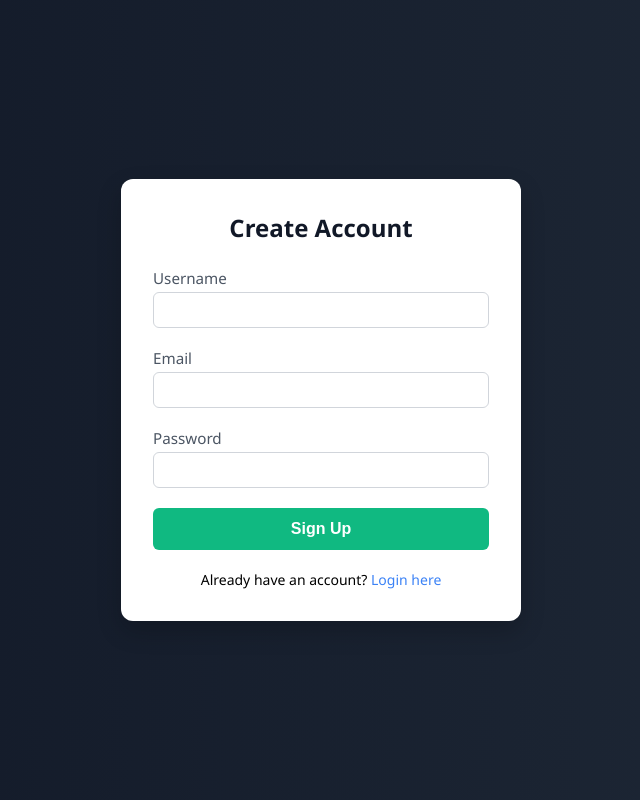
After one commit to Watson-Dev7/zedmemes-new, a PHP site: page /pages/signup.php in a window 1280 px wide. The commit adds this page. Shown: the whole page, without its empty margins (319-959 px from the left). Run offline with PHP 8.4, Linux system fonts and the light colour scheme; a stand-in replaces the project's code that opens the database connection.

Commit message:
added signup

```diff
--- a/pages/login.php
+++ b/pages/login.php
@@ -26,7 +26,7 @@
 
         <button type="submit" class="login-btn">Login</button>
 
-        <p class="signup-text">Don't have an account? <a href="#">Sign up</a></p>
+        <p class="signup-text">Don't have an account? <a href="signup.php">Sign up</a></p>
     </form>
 </div>
 
@@ -59,7 +59,7 @@
             const result = await response.json();
 
             if (result.success) {
-                window.location.href = result.redirect || '/';
+                window.location.href = result.redirect || '/zedmemes-new';
             } else {
                 throw new Error(result.message || 'Login failed');
             }
--- /dev/null
+++ b/pages/signup.php
@@ -0,0 +1,100 @@
+<?php
+
+$message = '';
+
+if ($_SERVER['REQUEST_METHOD'] == 'POST') {
+    $username = htmlspecialchars(trim($_POST['username']));
+    $email = htmlspecialchars(trim($_POST['email']));
+    $password = $_POST['password'];
+
+    if ($username && $email && $password) {
+        $hashedPassword = password_hash($password, PASSWORD_BCRYPT);
+
+        $stmt = $pdo->prepare("INSERT INTO users (username, email, password) VALUES (?, ?, ?)");
+        if ($stmt->execute([$username, $email, $hashedPassword])) {
+            $message = "Account created successfully!";
+        } else {
+            $message = "Error creating account.";
+        }
+    } else {
+        $message = "All fields are required.";
+    }
+}
+?>
+
+
+<link rel="stylesheet" href="../foundatiob/css/login.css">
+
+
+<div class="login-wrapper">
+    <form class="login-form" id="signup-form"  method="POST">
+        <h2>Create Account</h2>
+
+        <div id="error-message" class="error-message" style="color: red; display: none; margin-bottom: 15px;"></div>
+
+        <div class="input-group">
+            <label for="username">Username</label>
+            <input type="text" name="username" id="username" required>
+        </div>
+
+        <div class="input-group">
+            <label for="email">Email</label>
+            <input type="email" name="email" id="email" required>
+        </div>
+
+        <div class="input-group">
+            <label for="password">Password</label>
+            <input type="password" name="password" id="password" required>
+        </div>
+
+        <button type="submit" class="login-btn">Sign Up</button>
+
+        <div class="signup-text">
+            Already have an account? <a href="login.php">Login here</a>
+        </div>
+    </form>
+</div>
+
+
+
+<script>
+    document.getElementById('signup-form').addEventListener('submit', async function (e) {
+        e.preventDefault();
+
+        const form = e.target;
+        const errorElement = document.getElementById('error-message');
+        errorElement.style.display = 'none';
+
+        const username = form.username.value.trim();
+        const email = form.email.value.trim();
+        const password = form.password.value;
+
+        try {
+            const response = await fetch('../handler/auth-handler.php', {
+                method: 'POST',
+                headers: {
+                    'Content-Type': 'application/x-www-form-urlencoded',
+                    'X-Requested-With': 'XMLHttpRequest'
+                },
+                body: new URLSearchParams({
+                    action: 'signup',
+                    username: username,
+                    email: email,
+                    password: password
+                })
+            });
+
+            const result = await response.json();
+
+            if (result.success) {
+                window.location.href = result.redirect || '/zedmemes-new';
+            } else {
+                throw new Error(result.message || 'Signup failed');
+            }
+        } catch (error) {
+            errorElement.textContent = error.message || 'An error occurred. Please try again.';
+            errorElement.style.display = 'block';
+            console.error('Signup error:', error);
+        }
+    });
+</script>
```
Also changed, not shown: foundatiob/css/signup.css (added, +65 -0 lines), handler/auth-handler.php (+7 -7 lines).
